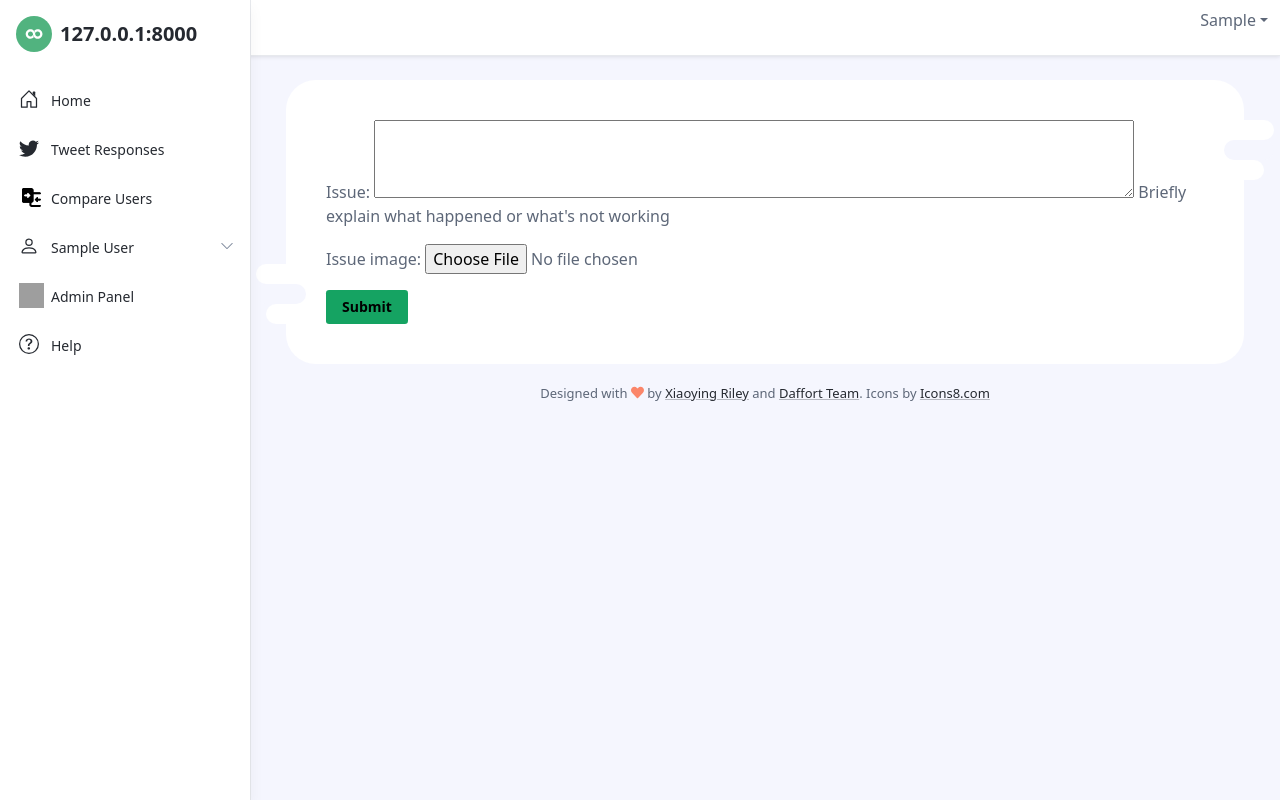
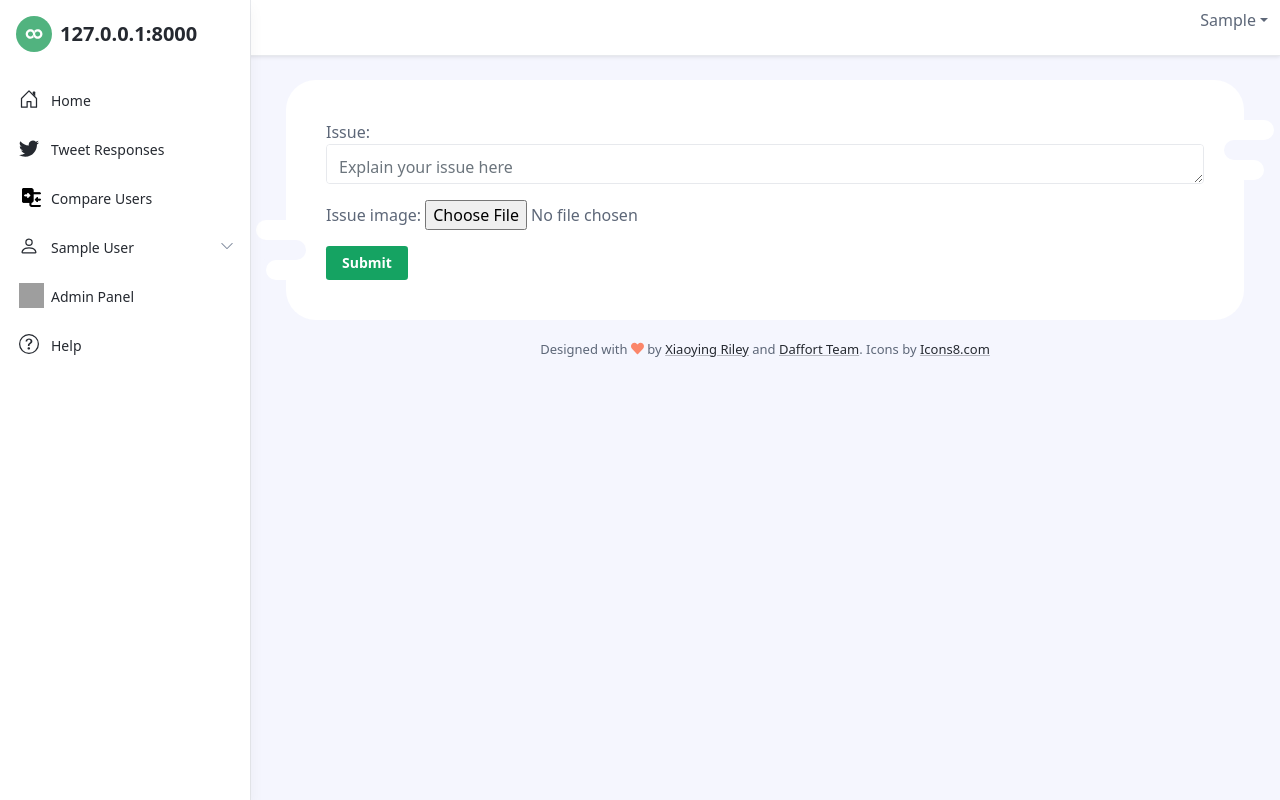
Before and after one commit to ajinzrathod/cohen-s-kappa, a Django app: page /contact/ in a window 1280 px wide. Run offline with Django 3.2, Linux system fonts and the light colour scheme; the visitor is signed in with stand-in values (Sample User, id 1); some libraries are stand-ins or nearby versions; grey boxes are pictures that could not be loaded.

Commit message:
Shivangi 2

```diff
--- a/ck/api/migrations/__init__.py
+++ /dev/null
@@ -1 +0,0 @@
-/
--- a/ck/contact/forms.py
+++ b/ck/contact/forms.py
@@ -1,18 +1,25 @@
 # forms.py
 from django import forms
-from .models import *
+from .models import Contact
 from django.utils.translation import gettext_lazy as _
-from django.forms import ModelForm, Textarea
+from django.forms import Textarea
+
 
 class ContactForm(forms.ModelForm):
+    issue = forms.CharField(widget=forms.Textarea(
+        attrs={
+            'class': 'form-control',
+            'placeholder': 'Explain your issue here',
+        }
+    ))
 
     class Meta:
         model = Contact
-        fields = [ 'issue', 'issue_image']
+        fields = ['issue', 'issue_image']
         help_texts = {
-            'issue': _('Briefly explain what happened or what\'s  not working '),
+            'issue': _(
+                'Briefly explain what happened or what\'s  not working'),
         }
         widgets = {
             'issue': Textarea(attrs={'cols': 80, 'rows': 3}),
         }
-    # fields = '__all__'
--- a/ck/contact/models.py
+++ b/ck/contact/models.py
@@ -1,10 +1,8 @@
 from django.db import models
-from django.conf import settings
 from django.contrib.auth.models import User
 from django.utils.translation import gettext_lazy as _
 from datetime import datetime
 from django.core.exceptions import ValidationError
-from django import forms
 # Create your models here.
 
 
@@ -17,12 +15,20 @@ def validate_image(image):
 
 class Contact(models.Model):
     user_id = models.ForeignKey(User, on_delete=models.SET_NULL, null=True)
-    issue = models.CharField(max_length=500, db_index=True)
+    issue = models.CharField(
+        max_length=500,
+        db_index=True
+    )
     issue_image = models.ImageField(
         upload_to='images/', validators=[validate_image])
     date_created = models.DateTimeField(default=datetime.now)
 
-
     class Meta:
         verbose_name = _('Contact')
         verbose_name_plural = _('Contact Us')
+
+    def save(self, *args, **kwargs):
+        if self.user_id:
+            self.user_id = request.user.id
+        print(*args, **kwargs)
+        super(Contact, self).save(*args, **kwargs)
--- a/ck/contact/views.py
+++ b/ck/contact/views.py
@@ -1,14 +1,11 @@
 from django.shortcuts import render, redirect
 from .forms import ContactForm
-from django.http import HttpResponse
+# from django.contrib.auth.models import User
 # Create your views here.
 
 
 def contactHome(request):
-    # data = Response.objects.all()    {'data': data }
-
-    user = request.user
-    form = ContactForm(instance=user)
+    form = ContactForm(instance=request.user)
 
     if request.method == 'POST':
         form = ContactForm(request.POST, request.FILES)
--- a/ck/templates/contact/index.html
+++ b/ck/templates/contact/index.html
@@ -22,7 +22,7 @@
 						<div class="form-inner">
 						{% csrf_token %}
 							{{form.as_p}}
-						<input class="btn btn-primary btn-sm" type="submit" name="Update Information">
+						<input class="btn app-btn-primary btn-sm" type="submit" name="Update Information">
 						</div>
 					</form>
 
```
Also changed, not shown: ck/contact/admin.py (+3 -5 lines), 2 other files.
